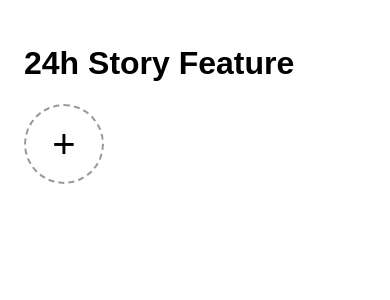
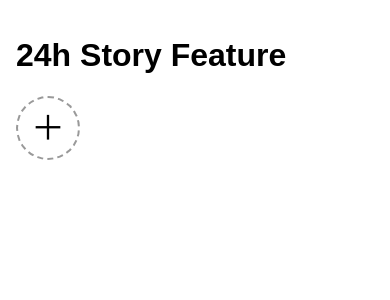
Before and after one commit to mykytapilec/24h-story-feature, a React (Vite) app: page / in a window 390 px wide. Shown: the top 300 px of the page. Built offline with nearby package versions, Linux system fonts and the light colour scheme.

Commit message:
Polish story interface styles

```diff
--- a/src/components/StoryUpload.tsx
+++ b/src/components/StoryUpload.tsx
@@ -22,8 +22,8 @@ function StoryUpload({ onSelect }: StoryUploadProps) {
   }
 
   return (
-    <label className="story-upload">
-      <span>+</span>
+    <label className="story-upload" role="button" aria-label="Add story">
+      <span className="story-upload__icon">＋</span>
 
       <input hidden type="file" accept="image/*" onChange={handleChange} />
     </label>
--- a/src/index.css
+++ b/src/index.css
@@ -33,14 +33,30 @@ section {
 
   cursor: pointer;
 
-  font-size: 40px;
-  font-weight: 300;
+  user-select: none;
 
-  user-select: none;
+  transition:
+    border-color 0.2s ease,
+    background-color 0.2s ease,
+    transform 0.2s ease;
 }
 
-.story-upload span {
+.story-upload:hover {
+  border-color: #333;
+  background-color: #f5f5f5;
+}
+
+.story-upload:active {
+  transform: scale(0.95);
+}
+
+.story-upload__icon {
+  display: block;
+
   line-height: 1;
+
+  font-size: 42px;
+  font-weight: 300;
 }
 
 /* Story item */
@@ -59,6 +75,12 @@ section {
   background: transparent;
 
   cursor: pointer;
+
+  transition: transform 0.2s ease;
+}
+
+.story-item:hover {
+  transform: scale(1.05);
 }
 
 .story-item img {
@@ -101,11 +123,13 @@ section {
   border-radius: 12px;
 }
 
+/* Close button */
+
 .story-viewer__close {
   position: absolute;
 
-  top: -12px;
-  right: -12px;
+  top: 12px;
+  right: 12px;
 
   display: flex;
   align-items: center;
@@ -123,7 +147,44 @@ section {
 
   font-size: 20px;
   font-weight: bold;
+
+  z-index: 2;
 }
+
+/* Delete button */
+
+.story-viewer__delete {
+  position: absolute;
+
+  top: 12px;
+  left: 12px;
+
+  display: flex;
+  align-items: center;
+  justify-content: center;
+
+  width: 36px;
+  height: 36px;
+
+  border: none;
+  border-radius: 50%;
+
+  background: white;
+
+  cursor: pointer;
+
+  font-size: 18px;
+
+  z-index: 2;
+
+  transition: transform 0.2s ease;
+}
+
+.story-viewer__delete:hover {
+  transform: scale(1.1);
+}
+
+/* Navigation */
 
 .story-viewer__nav {
   position: absolute;
@@ -156,3 +217,33 @@ section {
 .story-viewer__nav--next {
   right: -56px;
 }
+
+/* Mobile */
+
+@media (max-width: 600px) {
+  main {
+    padding: 16px;
+  }
+
+  .story-upload,
+  .story-item {
+    width: 64px;
+    height: 64px;
+  }
+
+  .story-upload__icon {
+    font-size: 34px;
+  }
+
+  .story-viewer {
+    padding: 12px;
+  }
+
+  .story-viewer__nav--prev {
+    left: 8px;
+  }
+
+  .story-viewer__nav--next {
+    right: 8px;
+  }
+}
```
